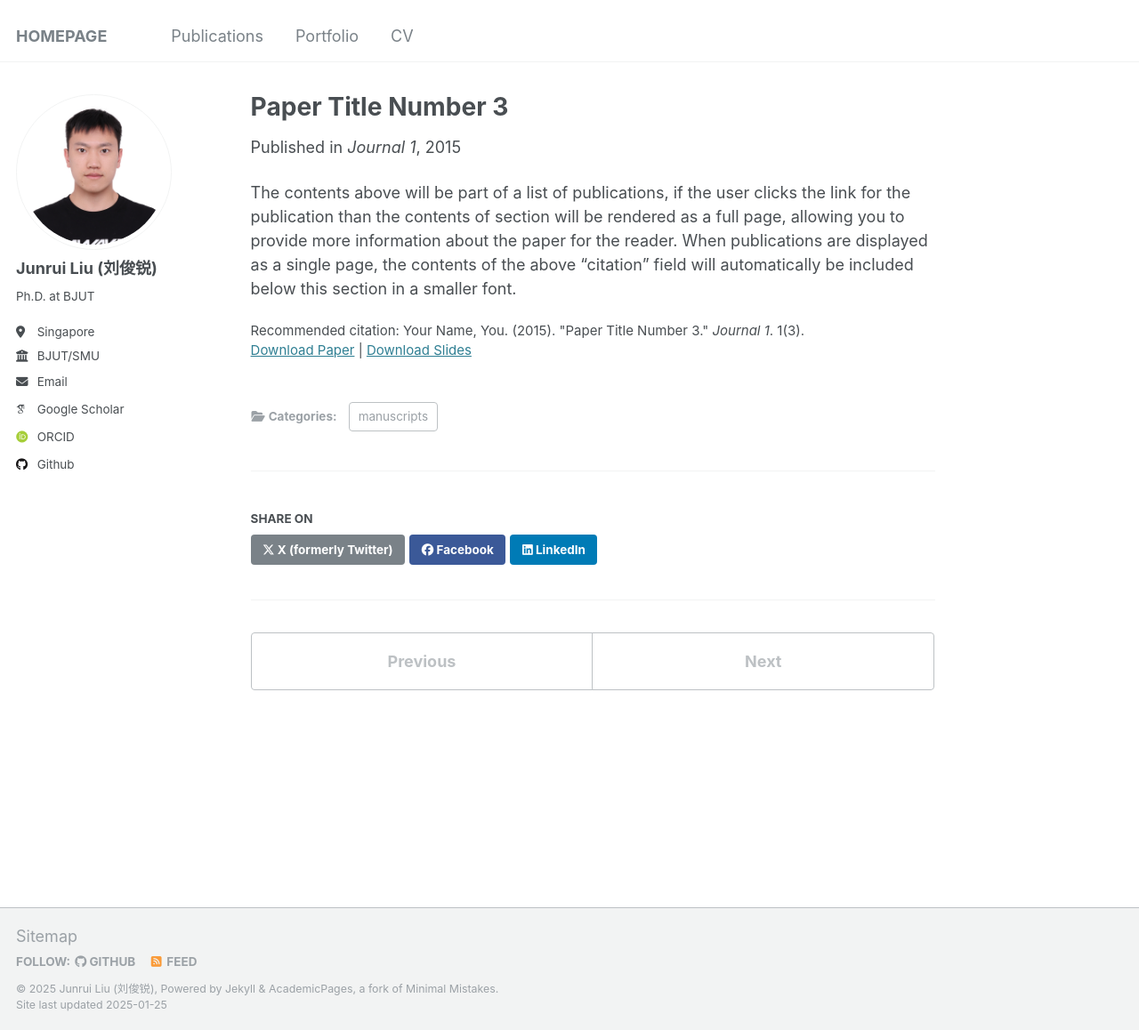
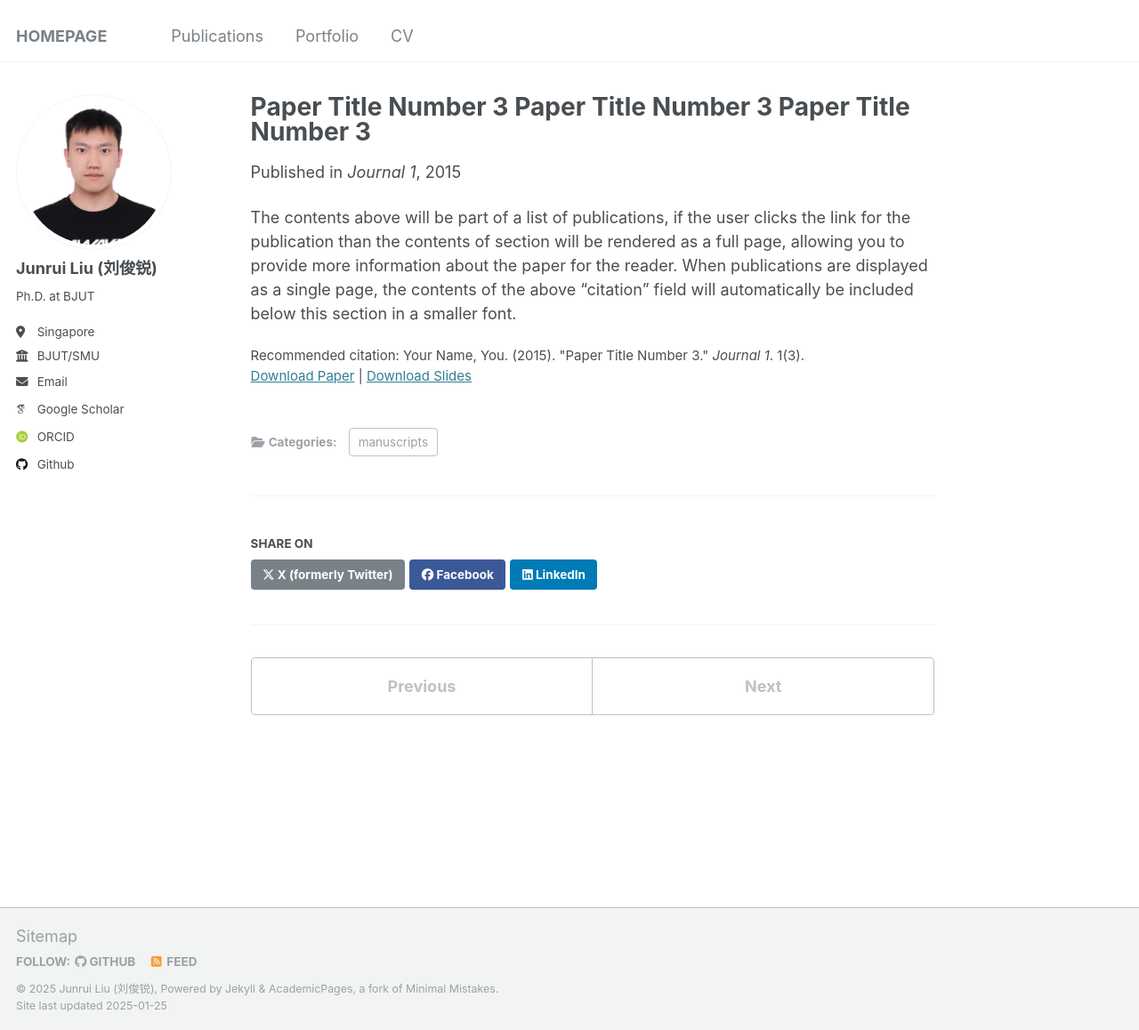
Before and after one commit to dianziliu/dianziliu.github.io, a Jekyll site: the page built from _publications/2015-10-01-paper-title-number-3.md, in a window 1280 px wide and 1158 px high. Shown: the whole window at 89% size. Built offline with Jekyll 4.4.1, drawn with Linux system fonts in a browser that asks for light colours; some web fonts are replaced.

```diff
--- a/_publications/2015-10-01-paper-title-number-3.md
+++ b/_publications/2015-10-01-paper-title-number-3.md
@@ -1,5 +1,5 @@
 ---
-title: "Paper Title Number 3"
+title: "Paper Title Number 3 Paper Title Number 3 Paper Title Number 3"
 collection: publications
 category: manuscripts
 permalink: /publication/2015-10-01-paper-title-number-3
@@ -10,5 +10,4 @@ slidesurl: 'http://academicpages.github.io/files/slides3.pdf'
 paperurl: 'http://academicpages.github.io/files/paper3.pdf'
 citation: 'Your Name, You. (2015). &quot;Paper Title Number 3.&quot; <i>Journal 1</i>. 1(3).'
 ---
-
 The contents above will be part of a list of publications, if the user clicks the link for the publication than the contents of section will be rendered as a full page, allowing you to provide more information about the paper for the reader. When publications are displayed as a single page, the contents of the above "citation" field will automatically be included below this section in a smaller font.
```
